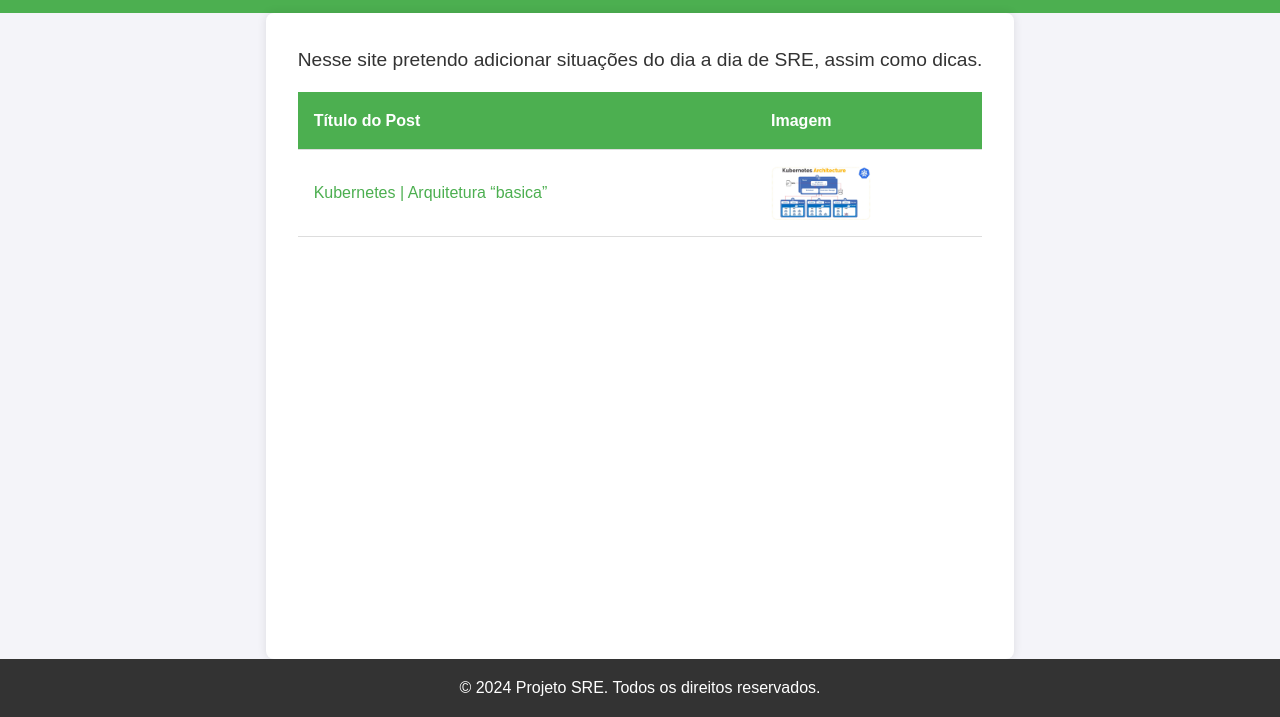
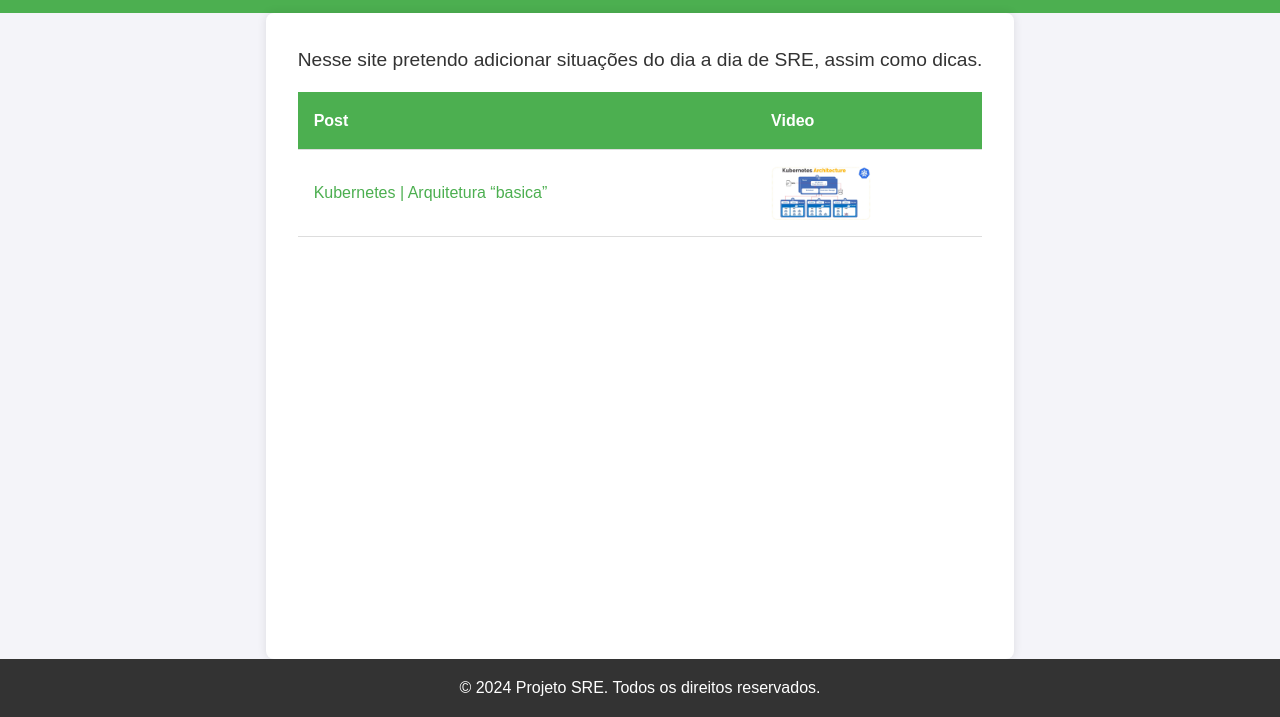
Before and after one commit to robertvilvert/sre, a plain HTML site: page index.html in a window 1280 px wide. Shown: the part 83-800 px from the top of the page. Drawn offline with Linux system fonts and the light colour scheme.

Commit message:
Init repo

```diff
--- a/index.html
+++ b/index.html
@@ -17,8 +17,8 @@
         <table>
             <thead>
                 <tr>
-                    <th>Título do Post</th>
-                    <th>Imagem</th>
+                    <th>Post</th>
+                    <th>Video</th>
                 </tr>
             </thead>
             <tbody>
```
